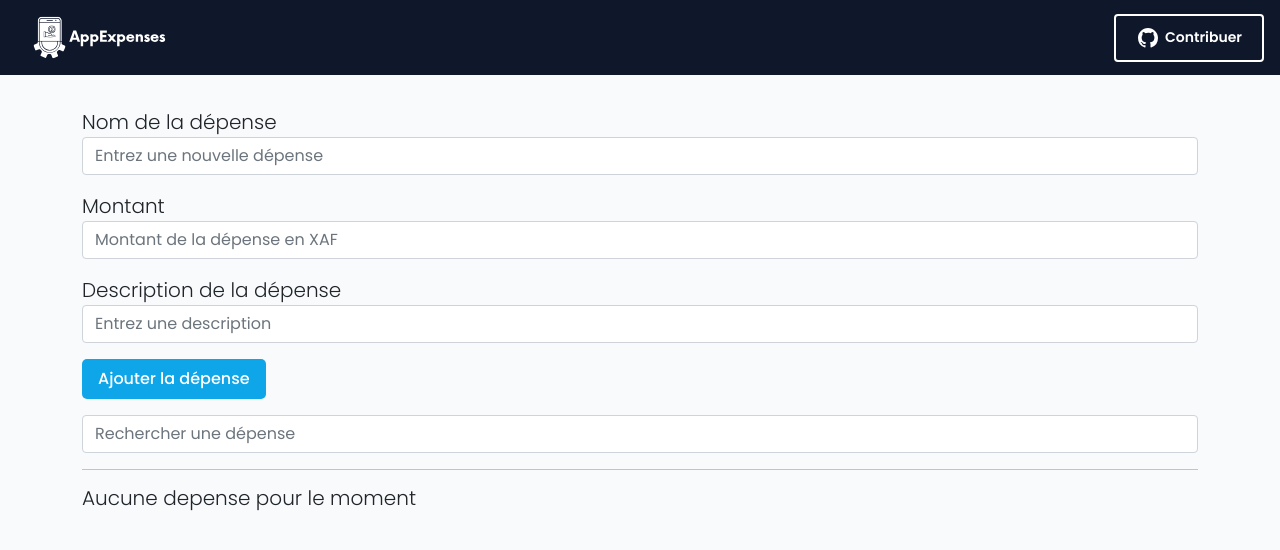
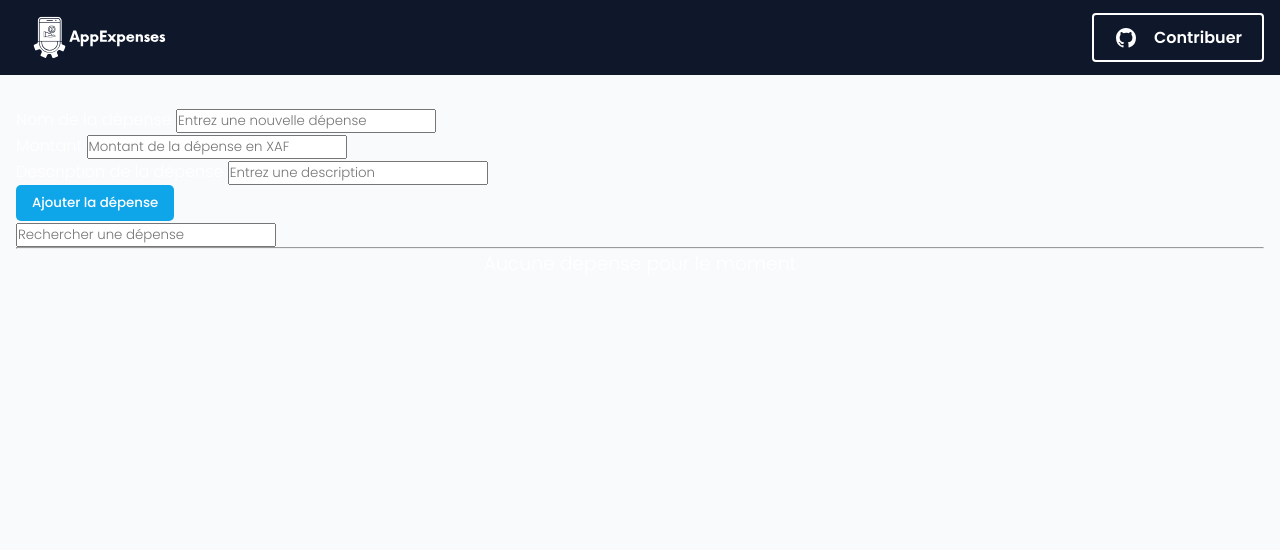
Before and after one commit to ln-dev7/AppExpenses, a Svelte app: page / in a window 1280 px wide. Shown: the top 550 px of the page. Built offline with nearby package versions, Linux system fonts and the light colour scheme.

Commit message:
Ajout des valeurs par defaut lors de la mise a jour d'une carte

```diff
--- a/package.json
+++ b/package.json
@@ -18,6 +18,7 @@
     "svelte": "^3.0.0"
   },
   "dependencies": {
+    "sass": "^1.56.0",
     "sirv-cli": "^2.0.0",
     "uuid": "^8.3.2"
   }
--- a/public/global.css
+++ b/public/global.css
@@ -1,5 +1,26 @@
-@import url('https://fonts.googleapis.com/css2?family=Poppins:wght@300;400;500;600;700;800;900&display=swap');
+@import url('https://fonts.googleapis.com/css2?family=Poppins:ital,wght@0,100;0,200;0,300;0,400;0,500;0,600;0,700;0,800;0,900;1,100;1,200;1,300;1,400;1,500;1,600;1,700;1,800;1,900&display=swap');
+*,
+::before,
+::after {
+  box-sizing: border-box;
+  font-family: 'Poppins', sans-serif;
+  font-weight: 300;
+  color: #ffffff;
+  margin: 0;
+  padding: 0;
+  scroll-behavior: smooth;
+}
 
-*{
-    font-family: 'Poppins';
+a {
+  text-decoration: none;
+  color: inherit;
 }
+
+li {
+  list-style: none;
+}
+
+img {
+  max-width: 100%;
+  height: auto;
+}
--- a/public/index.html
+++ b/public/index.html
@@ -10,8 +10,6 @@
 	<link rel='icon' type='image/png' href='/favicon.svg'>
 	<link rel='stylesheet' href='/global.css'>
 	<link rel='stylesheet' href='/build/bundle.css'>
-	<link href="https://cdn.jsdelivr.net/npm/bootstrap@5.1.3/dist/css/bootstrap.min.css" rel="stylesheet"
-		integrity="sha384-1BmE4kWBq78iYhFldvKuhfTAU6auU8tT94WrHftjDbrCEXSU1oBoqyl2QvZ6jIW3" crossorigin="anonymous">
 	<script defer src='/build/bundle.js'></script>
 </head>
 
--- a/src/App.svelte
+++ b/src/App.svelte
@@ -12,5 +12,9 @@
     .main{
         min-height: 100vh;
         background: #F8FAFC;
+        display: flex;
+        flex-direction: column;
+        justify-content: flex-start;
+        align-items: center;
     }
 </style>
--- a/src/Components/CarteDepense.svelte
+++ b/src/Components/CarteDepense.svelte
@@ -96,18 +96,23 @@
 
 <style>
   .card {
+    width: 300px;
     padding: 1rem;
     display: flex;
     flex-direction: column;
     justify-content: flex-start;
   }
   .card h2 {
-    font-size: 35px;
+    width: 100%;
+    font-size: 1.5rem;
+    font-weight: 700;
+    color: #4f46e5;
   }
   .card h3 {
     font-size: 35px;
   }
   .card h5 {
+    width: 100%;
     font-size: 15px;
     color: #334155;
     font-weight: 300;
@@ -116,16 +121,20 @@
     text-align: right;
   }
   .card p {
+    width: 100%;
     font-weight: 300;
     font-size: 15px;
+    color: #4b5563;
+    word-break: break-all;
+    opacity: .8;
   }
 
   button {
+    width: 100%;
     margin-top: 0.5rem;
     padding: 0.5rem 1rem;
     border: none;
     border-radius: 5px;
-    color: #fff;
     cursor: pointer;
     transition: all 0.3s ease;
   }
@@ -136,9 +145,11 @@
 
   .card-edit {
     background: #4f46e5;
+    color: #fff;
   }
 
   .card-delete {
-    background: #333;
+    background: #EEF2FF;
+    color: #4f46e5;
   }
 </style>
--- a/src/Components/Container.svelte
+++ b/src/Components/Container.svelte
@@ -92,13 +92,16 @@
 </script>
 
 <div class="container">
+  <div class="container-main">
     <FormDepense on:nv-depense={ajoutDepense} on:recherche-dep={goRecherche} />
     {#if tableauCartes.length === 0}
-    <h3 class="mt-3 lead font-weight-bold">Aucune depense pour le moment</h3>
+      <h3>Aucune depense pour le moment</h3>
     {:else if tableauRecherche.length === 0 && !verCon}
-    <h2 class="my-4">
+      <div class="container-price">
+        <h2>
           Total des dépenses : <span class="total-price">{total} XAF</span>
         </h2>
+      </div>
       <div class="card-all">
         {#each tableauCartes as depense (depense.id)}
           <CarteDepense
@@ -132,29 +135,34 @@
       </div>
     {/if}
   </div>
+</div>
 
 <style>
+  .container {
+    width: 100%;
+    display: flex;
+    align-items: center;
+    justify-content: center;
+    padding: 2rem 0;
+  }
+
+  .container-main {
+    position: relative;
+    width: 100%;
+    max-width: 1280px;
+    display: flex;
+    flex-direction: column;
+    justify-content: flex-start;
+    align-items: center;
+    padding: 0 1rem;
+  }
+
   .total-price {
-    color: rgba(240, 33, 74, 0.814);
+    color: #f0214ad0;
     font-weight: 700;
   }
 
-  .container {
-    margin-top: 2rem;
-  }
-
-  .card-all {
-    display: grid;
-    grid-template-columns: repeat(3, 1fr);
-    grid-gap: 1rem;
-  }
-
-  @media screen and (max-width: 768px) {
-    .card-all {
-      grid-template-columns: repeat(2, 1fr);
-    }
-  }
-
-  .card-filter {
+  .card-all, .card-filter {
+    width: 100%;
   }
 </style>
--- a/src/Components/FormChange.svelte
+++ b/src/Components/FormChange.svelte
@@ -7,9 +7,9 @@
   export let defaultMontant;
   export let defaultDescription;
 
-  export let nomChg = "";
-  export let montantChg = "";
-  export let descriptionChg = "";
+  export let nomChg = defaultNom;
+  export let montantChg = defaultMontant;
+  export let descriptionChg = defaultDescription;
 
   function modifDep(e) {
     dispatch("modif-depense", {
--- a/src/Components/FormDepense.svelte
+++ b/src/Components/FormDepense.svelte
@@ -9,7 +9,11 @@
     description: "",
   };
   function nouvelleDepense(e) {
-    dispatch("nv-depense", { nom: objNvDep.nom, montant: objNvDep.montant, description: objNvDep.description });
+    dispatch("nv-depense", {
+      nom: objNvDep.nom,
+      montant: objNvDep.montant,
+      description: objNvDep.description,
+    });
 
     objNvDep.nom = "";
     objNvDep.montant = "";
@@ -22,43 +26,43 @@
   }
 </script>
 
-<form class="nt-5" on:submit|preventDefault={nouvelleDepense}>
-  <div class="form-group mb-3">
-    <label for="depense" class="lead font-weight-bold">
-      Nom de la dépense
-    </label>
+<form class="form" on:submit|preventDefault={nouvelleDepense}>
+  <div>
+    <div class="form-input">
+      <label for="depense"> Nom de la dépense </label>
       <input
         bind:value={objNvDep.nom}
         type="text"
         id="depense"
-      class="form-control"
+        class="form-input-name"
         placeholder="Entrez une nouvelle dépense"
       />
     </div>
-  <div class="form-group mb-3">
-    <label for="montant" class="lead font-weight-bold"> Montant </label>
+    <div class="form-input">
+      <label for="amount"> Montant </label>
       <input
         bind:value={objNvDep.montant}
         type="number"
-      id="montant"
-      class="form-control"
+        id="amount"
+        class="form-input-amount"
         placeholder="Montant de la dépense en XAF"
       />
     </div>
-  <div class="form-group mb-3">
-    <label for="depense" class="lead font-weight-bold">
-      Description de la dépense
-    </label>
+  </div>
+  <div>
+    <div class="form-input">
+      <label for="description"> Description de la dépense </label>
       <input
         bind:value={objNvDep.description}
         type="text"
-      id="depense"
-      class="form-control"
+        id="description"
+        class="form-input-description"
         placeholder="Entrez une description"
       />
     </div>
+  </div>
   <button type="submit" class="add">Ajouter la dépense</button>
-  <div class="form-group mt-3">
+  <div>
     <input
       type="search"
       class="form-control"
@@ -67,12 +71,15 @@
       on:input={rechercheFunc}
     />
   </div>
-  <hr>
+  <hr />
 </form>
 
 <style>
+  .form {
+    width: 100%;
+  }
   .add {
-    background-color: #0EA5E9;
+    background-color: #0ea5e9;
     font-weight: 500;
     padding: 0.5rem 1rem;
     border: none;
--- a/src/Components/Navbar.svelte
+++ b/src/Components/Navbar.svelte
@@ -8,6 +8,7 @@
 
 <style>
   .header {
+    width: 100%;
     background: #0f172a;
     display: flex;
     justify-content: space-between;
@@ -26,14 +27,17 @@
     display: flex;
     align-items: center;
     justify-content: space-between;
-    gap: 5px;
-    font-size: 14px;
-    font-weight: 600;
+    gap: 1rem;
     padding: 10px 20px;
-    border-radius: 4px;
+    border-radius: .25rem;
     border: 2px solid #fff;
     transition: all 0.3s ease;
   }
+
+  .header a span {
+    font-weight: 600;
+  }
+
   .header a:hover {
     opacity: .8;
     }
```
Also changed, not shown: 1 other file (tests, documents, lock files or other folders). Lines whose indentation alone changed are shown as unchanged.
